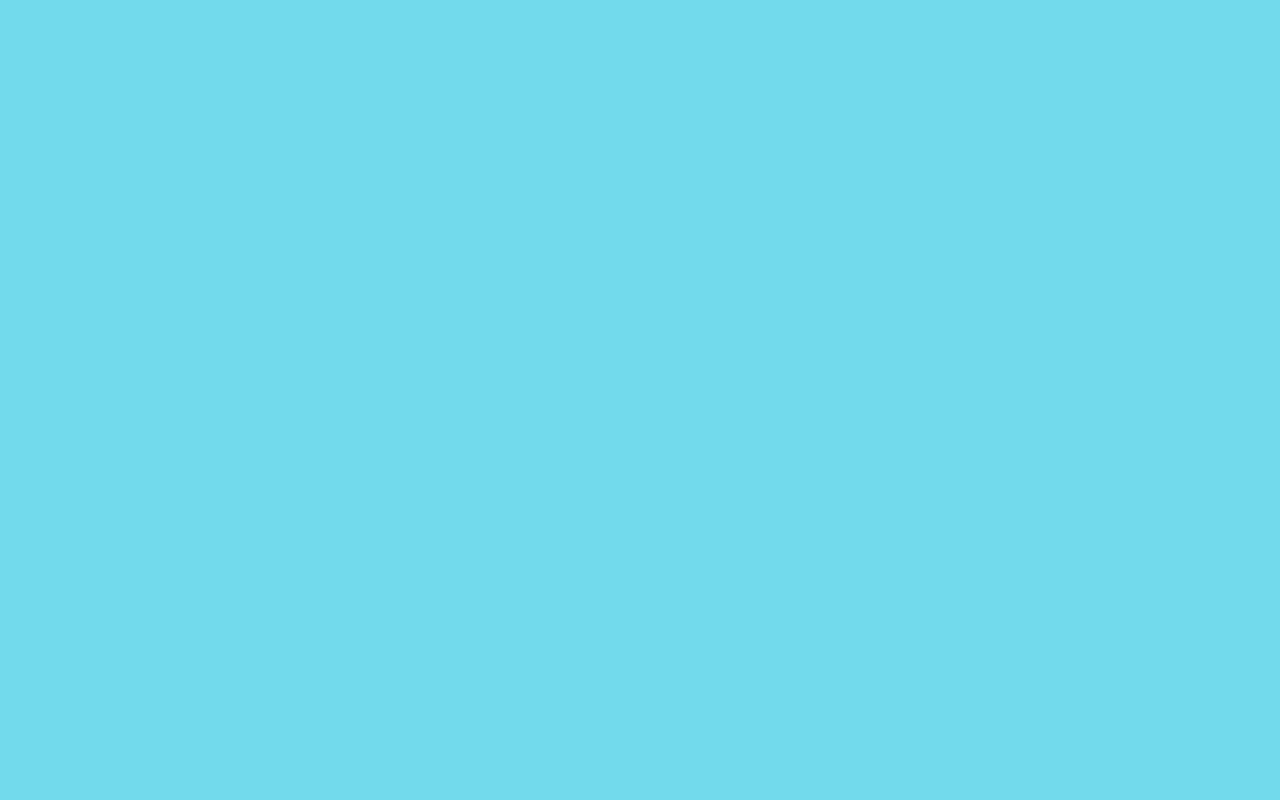
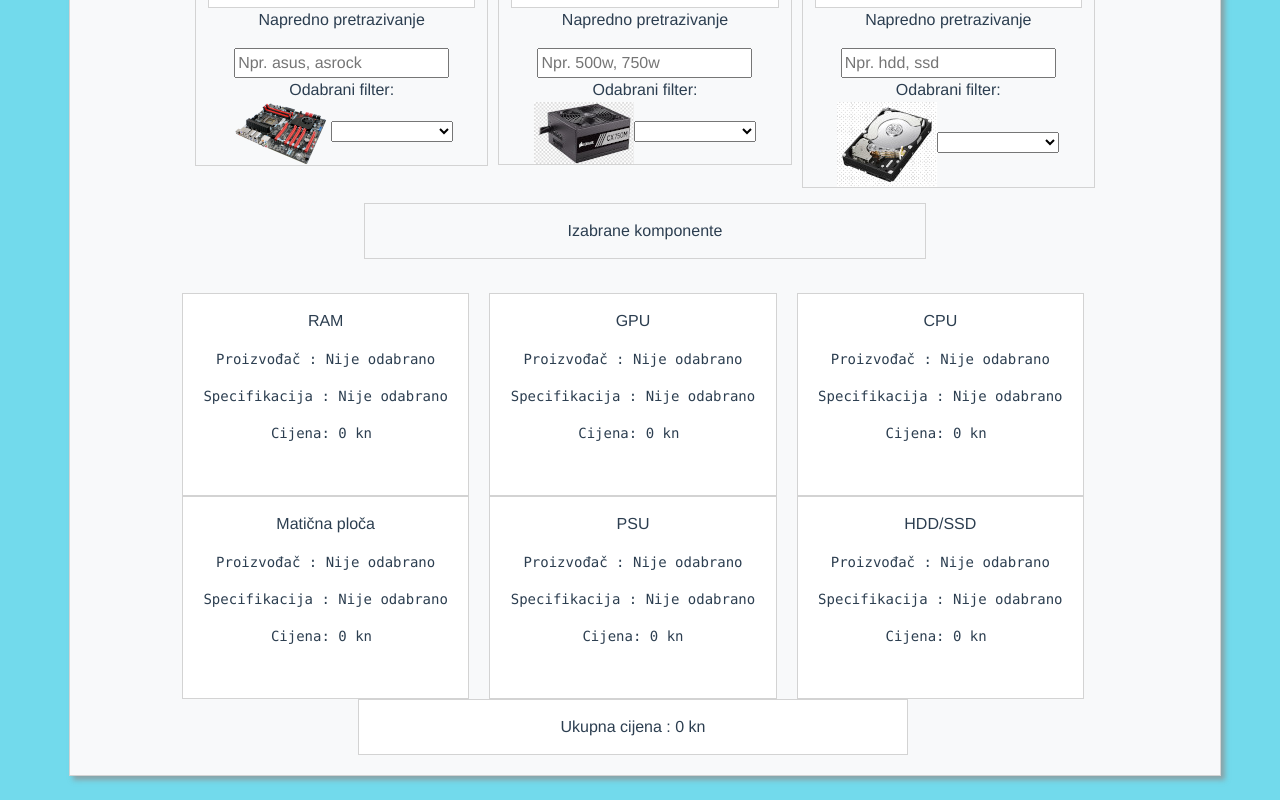
Before and after one commit to Kristijan-Kekic/PI-Smart-pc-phone, a Vue app: page /Slaganje-PC in a window 1280 px wide. Shown: the part 635-1435 px from the top of the page. Before the commit the page ends 800 px from the top, so only its background shows below. Built offline with nearby package versions, Linux system fonts and the light colour scheme.

Commit message:
Test za wishlist

```diff
--- a/src/components/Proizvod_mob.vue
+++ b/src/components/Proizvod_mob.vue
@@ -4,7 +4,7 @@
   <div class="slika"></div>
   <div class="card-body">
     <h5 class="card-title">Ime mob {{info.naslov}} <br> {{info.cijena}} <br> {{info.ekran}} <br>
-    <a href="#" class="btn btn-primary"><img src="../assets/ikone/cart.svg" width="20" height="20" style="margin-bottom:5px;"> Dodaj u kosaricu</a>
+    <a href="#" class="btn btn-primary"><img src="../assets/ikone/cart.svg" width="20" height="20" style="margin-bottom:5px;"> Dodaj u listu želja</a>
     </h5>
   </div>
 </div>
--- a/src/components/Proizvod_pc.vue
+++ b/src/components/Proizvod_pc.vue
@@ -4,7 +4,9 @@
   <div class="slika"></div>
   <div class="card-body">
     <h5 class="card-title">Ime pca {{info.naslov}} <br> {{info.cijena}} <br> {{info.procesor}} <br>
-    <a href="#" class="btn btn-primary"><img src="../assets/ikone/cart.svg" width="20" height="20" style="margin-bottom:5px;"> Dodaj u kosaricu</a>
+    <div class="form-group">
+      <input type="button" @click="newWishlist()" value="Dodaj u wishlist"/>
+    </div>
     </h5>
   </div>
 </div>
@@ -14,10 +16,39 @@
 </template>
 
 <script>
+import { db } from '@/firebase.js'
 
 export default {
   props: ['info'],
-  name : 'Proizvod_pc'
+  name : 'Proizvod_pc',
+  data: function() {
+    return {
+    }
+  },
+
+  computed: {
+
+  },
+
+  methods: {
+    newWishlist() {
+      let varijabla = this.info
+      console.log(varijabla)
+
+      db.collection("wishlist").add({
+        namjena: this.info.namjena,
+        cijena: this.info.cijena
+      })
+      .then(() => {
+        console.log("dobar")
+      })
+      .catch((e) => {
+        console.log("ne radi", e)
+      })
+
+
+    }
+  }
 }
 </script>
 
--- a/src/router/index.js
+++ b/src/router/index.js
@@ -11,8 +11,8 @@ const routes = [
     component: Home
   },
   {
-    path: '/Home/Pregled-PC',
-    name: 'Pregled/Konfiguracija/PC',
+    path: '/Pregled-PC',
+    name: 'Pregled-PC',
     component: () => import(/* webpackChunkName: "about" */ '../views/Pregled-PC.vue')
   },
   {
@@ -21,17 +21,17 @@ const routes = [
     component: () => import(/* webpackChunkName: "about" */ '../views/Wishlist.vue')
   },
     {
-    path: '/Home/Slaganje-PC',
+    path: '/Slaganje-PC',
     name: 'Slaganje-PC',
     component: () => import(/* webpackChunkName: "about" */ '../views/Slaganje-PC.vue')
   },
     {
-    path: '/Home/BPPK',
+    path: '/BPPK',
     name: 'Best-Price-Performace-Komponente',
     component: () => import(/* webpackChunkName: "about" */ '../views/BPPK.vue')
   },
   {
-    path: '/Home/Mobitel',
+    path: '/Mobitel',
     name: 'Mobitel',
     component: () => import(/* webpackChunkName: "about" */ '../views/Mobitel.vue')
   },
--- a/src/views/BPPK.vue
+++ b/src/views/BPPK.vue
@@ -3,7 +3,7 @@
     <br>
     <div class=row>
       <div class="col-1"></div>
-      <div id="bppkview" class="col">Top procesori <br>
+      <div id="bppkview" class="col">Top procesori po omjeru ulozeno/dobiveno<br>
         <div class="row">
         <div class="col-6" id="lista">Naziv</div>
         <div class="col-2" id="lista">Score</div>
@@ -14,7 +14,7 @@
          <br>
       </div>
       <div class="col-1"></div>
-      <div id="bppkview" class="col">Top grafičke kartice
+      <div id="bppkview" class="col">Top grafičke kartice po omjeru ulozeno/dobiveno
         <div class="row">
         <div class="col-6" id="lista">Naziv</div>
         <div class="col-2" id="lista">Score</div>
--- a/src/views/Home.vue
+++ b/src/views/Home.vue
@@ -2,21 +2,21 @@
   <div class="home">
         <div class="d-grid gap-3 col-4 mx-auto">
           <div class="col-5 mx-auto">
-          <router-link class="rl" to="/Home/Pregled-PC">Pregled konfiguracije (PC)</router-link>
+          <router-link class="rl" to="/Pregled-PC">Pregled konfiguracije (PC)</router-link>
           </div>
           <div class="col-5 mx-auto">
-          <router-link class="rl" to="/Home/Slaganje-PC">Slaganje konfiguracije (PC)</router-link>
+          <router-link class="rl" to="/Slaganje-PC">Slaganje konfiguracije (PC)</router-link>
           </div>
           <div class="col-5 mx-auto">
-          <router-link class="rl" to="/Home/BPPK">Best Price/Performance komponente</router-link>
+          <router-link class="rl" to="/BPPK">Best Price/Performance komponente</router-link>
           </div>
           <div class="col-5 mx-auto">
-          <router-link class="rl" to="/Home/Mobitel">Odabir mobitela</router-link>
+          <router-link class="rl" to="/Mobitel">Odabir mobitela</router-link>
           </div>
     </div>
   </div>
 
-  </template>
+</template>
 
 <script>
 import Logo from '@/components/Logo.vue';
--- a/src/views/Login-reg.vue
+++ b/src/views/Login-reg.vue
@@ -44,12 +44,13 @@ export default {
     methods : {
         login() {
             console.log("login...")
-
             firebase
                 .auth()
                 .signInWithEmailAndPassword(this.username, this.password)
-                .then(function(result) {
+                .then((result) => {
                     console.log("Uspjesno", result);
+                    this.$router.replace({name: 'Home'})
+
                 })
                 .catch(function(e) {
                     console.log("greska", e)
--- a/src/views/Slaganje-PC.vue
+++ b/src/views/Slaganje-PC.vue
@@ -219,7 +219,17 @@
 
             </div>
           <div class="row justify-content-center">
-      <div class="col-lg-6"><div class="box1"> Ukupna cijena :</div></div>
+            <div class="col-lg-6"><div class="box1"> Ukupna cijena :
+                {{
+                  parseInt(productRAM.selectedRAM.cijena) +
+                  parseInt(productGPU.selectedGPU.cijena) +
+                  parseInt(productCPU.selectedCPU.cijena) +
+                  parseInt(productMaticna.selectedMaticna.cijena) +
+                  parseInt(productPSU.selectedPSU.cijena) +
+                  parseInt(productMemorija.selectedMemorija.cijena)
+                }} kn
+            </div>
+          </div>
       </div>
       </div>
 
@@ -249,8 +259,8 @@
     productRAM: {
       selectedRAM: {
         id: 1,
-        naziv: 'Nije odabran RAM',
-        radmemorija: 'Nije odabran RAM',
+        naziv: 'Nije odabrano',
+        radmemorija: 'Nije odabrano',
         cijena: '0'
 
       }
@@ -258,9 +268,9 @@
 
     RAMs: [
       {id: 0, naziv:'Nije odabrano' , radmemorija:'Nije odabrano', cijena: 0},
-      {id: 1, naziv:'aaaa' , radmemorija:'r', cijena: 0 },
+      {id: 1, naziv:'aaaa' , radmemorija:'r', cijena: 100 },
       {id: 2, naziv:'bbbb' , radmemorija:'r', cijena: 0 },
-      {id: 3, naziv:'cccc' , radmemorija:'r', cijena: 0 },
+      {id: 3, naziv:'cccc' , radmemorija:'r', cijena: 100 },
       {id: 4, naziv:'aaab' , radmemorija:'r', cijena: 0 },
       {id: 5, naziv:'ccdd' , radmemorija:'r', cijena: 0 },
 
@@ -269,8 +279,8 @@
 productGPU: {
       selectedGPU: {
         id: 1,
-        naziv: 'Nije odabran GPU',
-        graprocesor: 'Nije odabran GPU',
+        naziv: 'Nije odabrano',
+        graprocesor: 'Nije odabrano',
         cijena: '0'
 
       }
@@ -278,19 +288,19 @@ productGPU: {
 
     GPUs: [
       {id: 0, naziv:'Nije odabrano' , graprocesor:'Nije odabrano', cijena: 0},
-      {id: 1, naziv:'g' , graprocesor:'g', cijena: 0 },
-      {id: 2, naziv:'g' , graprocesor:'g', cijena: 0 },
-      {id: 3, naziv:'g' , graprocesor:'g', cijena: 0 },
-      {id: 4, naziv:'g' , graprocesor:'g', cijena: 0 },
-      {id: 5, naziv:'g' , graprocesor:'g', cijena: 0 },
+      {id: 1, naziv:'g' , graprocesor:'g', cijena: 10 },
+      {id: 2, naziv:'g' , graprocesor:'g', cijena: 20 },
+      {id: 3, naziv:'g' , graprocesor:'g', cijena: 40 },
+      {id: 4, naziv:'g' , graprocesor:'g', cijena: 60 },
+      {id: 5, naziv:'g' , graprocesor:'g', cijena: 80 },
 
     ],
 
     productCPU: {
       selectedCPU: {
         id: 1,
-        naziv: 'Nije odabran CPU',
-        procesor: 'Nije odabran CPU',
+        naziv: 'Nije odabrano',
+        procesor: 'Nije odabrano',
         cijena: '0'
 
       }
@@ -310,8 +320,8 @@ productGPU: {
   productMaticna: {
       selectedMaticna: {
         id: 1,
-        naziv: 'Nije odabrana Matična Ploča',
-        mploca: 'Nije odabrana Matična Ploča',
+        naziv: 'Nije odabrano',
+        mploca: 'Nije odabrano',
         cijena: '0'
 
       }
@@ -330,8 +340,8 @@ productGPU: {
     productPSU: {
       selectedPSU: {
         id: 1,
-        naziv: 'Nije odabran PSU',
-        nap: 'Nije odabrana PSU',
+        naziv: 'Nije odabrano',
+        nap: 'Nije odabrano',
         cijena: '0'
 
       }
@@ -350,8 +360,8 @@ productGPU: {
     productMemorija: {
       selectedMemorija: {
         id: 1,
-        naziv: 'Nije odabrana Memorija',
-        mem: 'Nije odabrana Memorija',
+        naziv: 'Nije odabrano',
+        mem: 'Nije odabrano',
         cijena: '0'
 
       }
--- a/src/views/Wishlist.vue
+++ b/src/views/Wishlist.vue
@@ -1,55 +1,20 @@
 <template>
-  <div id="row">
-  <br>
-  <form id="filterCPU" class="col">
-      <input v-model="store.CPUFilter" class="form-control-mr-sm-2" type="search" placeholder="Npr. intel, amd"/>
-      </form>
-  <br>
-    <span>Odabrani filter: {{ store.CPUFilter }}</span>
-  <br>
-    <select v-model="selected.CPU">
-      <input v-model="store.CPUFilter" class="form-control-mr-sm-2" type="search" placeholder="Npr. intel, amd"/>
-      <option v-bind:value="{id: CPU.id, name: CPU.name, cijena: CPU.cijena, snaga: CPU.snaga}" v-for="CPU in filter" :key=CPU.id> {{ CPU.name }}</option>
-    </select>
-  <pre>Cijena: {{ selected.CPU.cijena }}</pre>
 
-  </div>
 </template>
 
 <script>
-import store from '@/store.js'
 export default {
   name: 'Wishlist',
   data() {
     return {
-    store,
-    picked: '',
-    selected: {
-      CPU: {
-        id: 1,
-        name: 'all'
-      }
-    },
 
-    CPUS: [
-      {id: 1, name: 'amd 2222', cijena: 3000, snaga: 50},
-      {id: 2, name: 'nvidia 1080', cijena: 4000, snaga: 70},
-      {id: 3, name: 'amd 550', cijena: 5000, snaga: 80},
-      {id: 4, name: 'amd 5520', cijena: 6000, snaga: 100}
-    ]
-  }
+    }
   },
   computed: {
-    filter() {
-      return this.CPUZ(this.CPUS)
-    }
 
   },
   methods: {
-    CPUZ: function(CPUS) {
-    let cpuf = (this.store.CPUFilter).toLowerCase();
-    return CPUS.filter(cpu => cpu.name.indexOf(cpuf) >= 0);
-  },
+
   },
 }
 </script>
```
